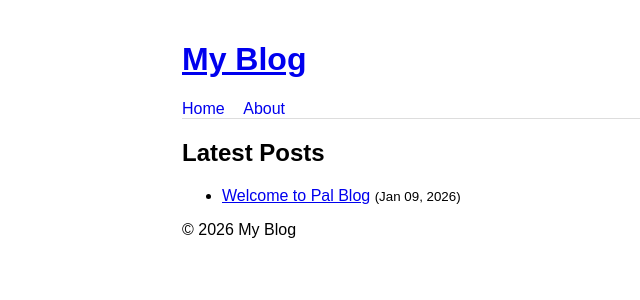
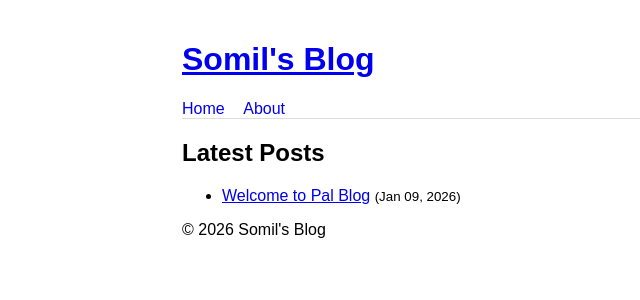
Before and after one commit to 100myl/perspective, a Jekyll site: the page built from index.md, in a window 1280 px wide. Shown: the top 300 px of the page, without its empty margins (58-698 px from the left). Built offline with Jekyll 4.4.1, drawn with Linux system fonts in a browser that asks for light colours.

Commit message:
Update _config.yml

```diff
--- a/_config.yml
+++ b/_config.yml
@@ -1,6 +1,6 @@
-title: My Blog
-email: youremail@example.com
-description: A personal blog built using GitHub Pages and Jekyll.
+title: Somil's Blog
+email: pal.somil@gmail.com
+description: A personal blog built out of curiosity.
 baseurl: ""
 url: "https://YOUR_USERNAME.github.io"
 
```
